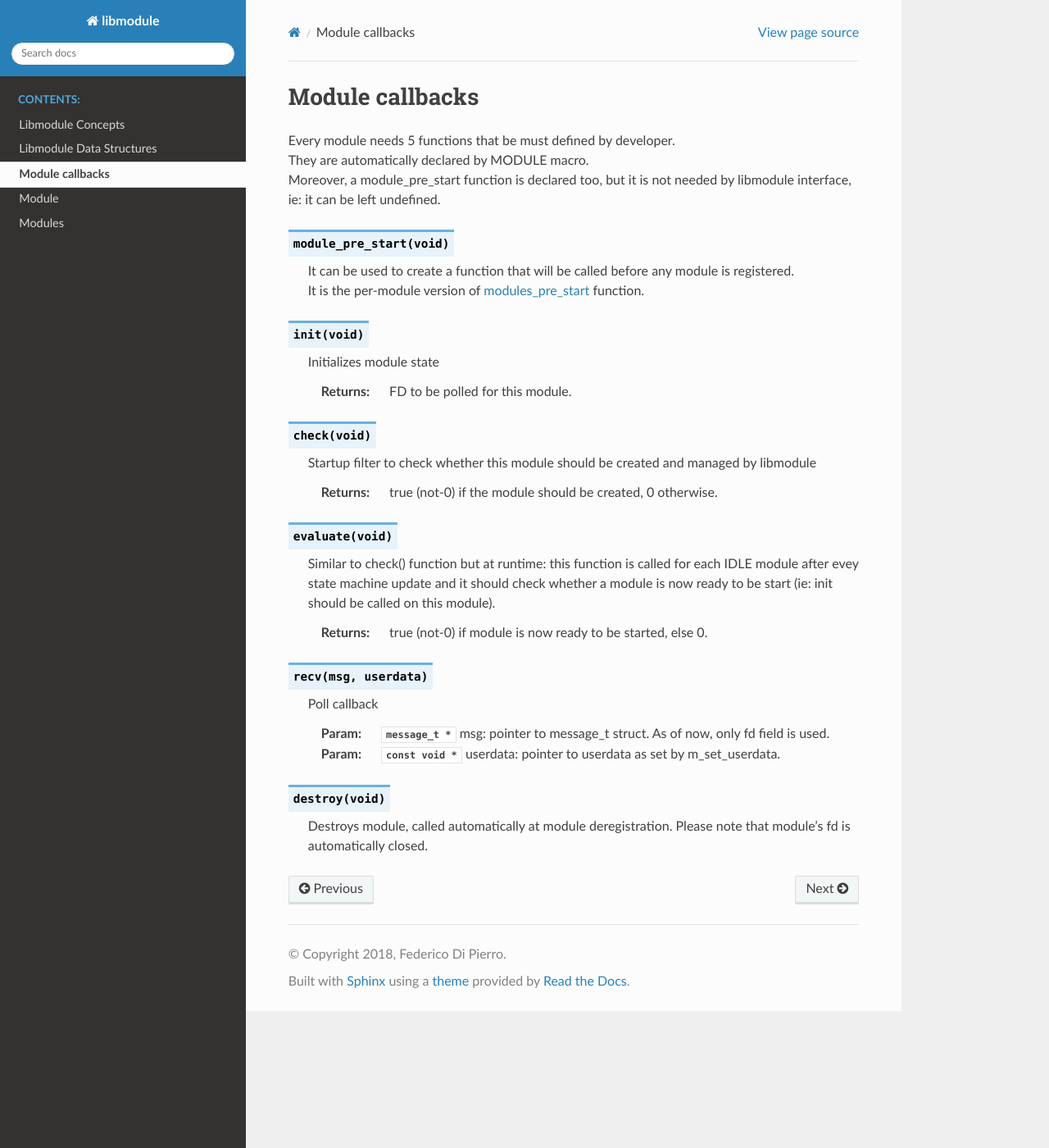
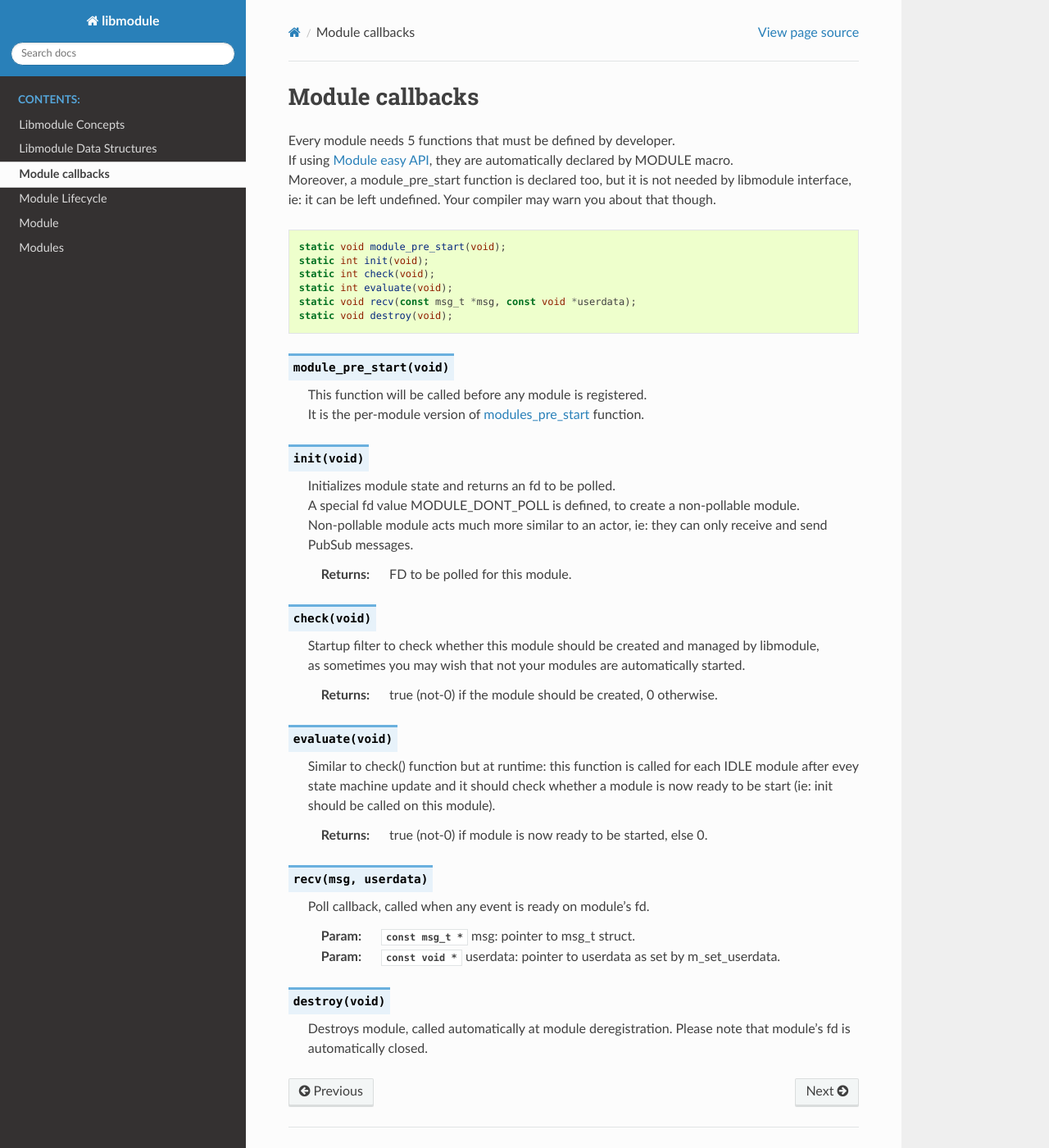
Before and after one commit to FedeDP/libmodule, a Sphinx documentation site: the page built from docs/src/callbacks.rst, in a window 1280 px wide and 1400 px high. Shown: the whole window at 82% size. Built offline with Sphinx 7.4.7 and the Read the Docs theme 2.0.0, drawn with Linux system fonts in a browser that asks for light colours.

Commit message:
Updated doc.

```diff
--- a/docs/index.rst
+++ b/docs/index.rst
@@ -13,6 +13,7 @@ Welcome to libmodule's documentation!
    src/concepts
    src/data_structures
    src/callbacks
+   src/lifecycle
    src/module
    src/modules
 
--- a/docs/src/callbacks.rst
+++ b/docs/src/callbacks.rst
@@ -5,11 +5,12 @@
 Module callbacks
 ================
 
-Every module needs 5 functions that be must defined by developer. |br|
-They are automatically declared by MODULE macro. |br|
-Moreover, a module_pre_start function is declared too, but it is not needed by libmodule interface, ie: it can be left undefined.
+Every module needs 5 functions that must be defined by developer. |br|
+If using :ref:`module_easy`, they are automatically declared by MODULE macro. |br|
+Moreover, a module_pre_start function is declared too, but it is not needed by libmodule interface, ie: it can be left undefined. Your compiler may warn you about that though.
 
 .. code::
+
     static void module_pre_start(void);
     static int init(void);
     static int check(void);
@@ -19,18 +20,21 @@ Moreover, a module_pre_start function is declared too, but it is not needed by l
 
 .. c:function:: module_pre_start(void)
 
-  It can be used to create a function that will be called before any module is registered. |br|
-  It is the per-module version of :ref:`modules_pre_start <modules_pre_start>` function. |br|
+  This function will be called before any module is registered. |br|
+  It is the per-module version of :ref:`modules_pre_start <modules_pre_start>` function.
 
 .. c:function:: init(void)
 
-  Initializes module state
+  Initializes module state and returns an fd to be polled. |br|
+  A special fd value MODULE_DONT_POLL is defined, to create a non-pollable module. |br|
+  Non-pollable module acts much more similar to an actor, ie: they can only receive and send PubSub messages.
 
   :returns: FD to be polled for this module.
 
 .. c:function:: check(void)
 
-  Startup filter to check whether this module should be created and managed by libmodule
+  Startup filter to check whether this module should be created and managed by libmodule, |br|
+  as sometimes you may wish that not your modules are automatically started.
 
   :returns: true (not-0) if the module should be created, 0 otherwise.
 
@@ -43,9 +47,9 @@ Moreover, a module_pre_start function is declared too, but it is not needed by l
 
 .. c:function:: recv(msg, userdata)
 
-  Poll callback
+  Poll callback, called when any event is ready on module's fd.
 
-  :param: :c:type:`message_t *` msg: pointer to message_t struct. As of now, only fd field is used.
+  :param: :c:type:`const msg_t *` msg: pointer to msg_t struct.
   :param: :c:type:`const void *` userdata: pointer to userdata as set by m_set_userdata.
 
 .. c:function:: destroy(void)
--- a/docs/src/concepts.rst
+++ b/docs/src/concepts.rst
@@ -14,7 +14,7 @@ It is initialized through MODULE macro:
 
 .. code::
 
-    MODULE(test)
+    MODULE("test")
 
 This macro creates a "test" module. |br|
 MODULE macro also creates a constructor and destructor that are automatically called by libmodule at start and at end of program. |br|
@@ -35,7 +35,7 @@ To initialize a module binding it to its context, use MODULE_CTX macro:
 
 .. code::
 
-    MODULE_CTX(test, myCtx)
+    MODULE_CTX("test", "myCtx")
 
 This macro firstly creates a "myCtx" context, then a "test" module using same MODULE macro as before. |br|
 Indeed, MODULE macro is only a particular case of MODULE_CTX macro, where myCtx is automatically setted to "default". |br|
--- a/docs/src/data_structures.rst
+++ b/docs/src/data_structures.rst
@@ -26,7 +26,7 @@ Types
     /* Callbacks typedefs */
     typedef int(*init_cb)(void);
     typedef int(*evaluate_cb)(void);
-    typedef void(*recv_cb)(msg_t *msg, const void *userdata);
+    typedef void(*recv_cb)(const msg_t *msg, const void *userdata);
     typedef void(*destroy_cb)(void);
 
     /* Struct that holds user defined callbacks */
--- a/docs/src/module.rst
+++ b/docs/src/module.rst
@@ -110,10 +110,12 @@ Where not specified, these functions return a :ref:`module_ret_code <module_ret_
   :param msg: message to be delivered to all modules in a context.
   :type msg: :c:type:`const char *`
 
-Module less-easy API
+.. _module_complex:
+
+Module Complex API
 --------------------
 
-Less-easy API consists of `Module easy API`_ internal functions. |br|
+Complex (probably better to say less-easy) API consists of `Module easy API`_ internally used functions. |br|
 Sometime you may avoid using easy API; eg: if you wish to use same source file for different modules. |br|
 This behaviour is discouraged though. |br|
 Again, where not specified, these functions return a :ref:`module_ret_code <module_ret_code>`.
```
Also changed, not shown: README.md (+3 -3 lines), TODO.md (+1 -0 lines), docs/src/lifecycle.rst (added, +45 -0 lines).
